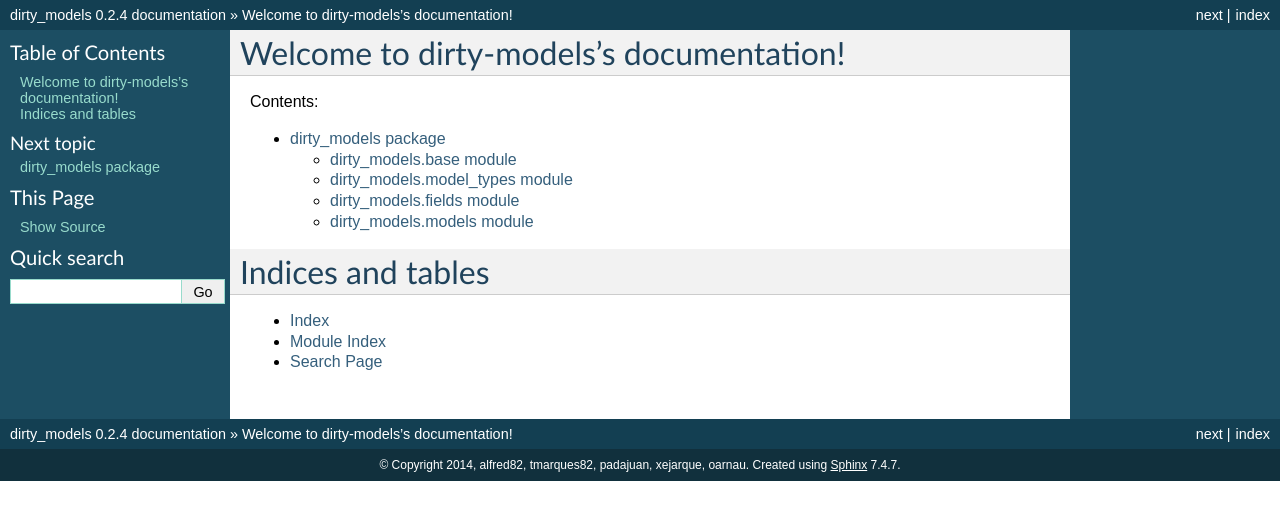
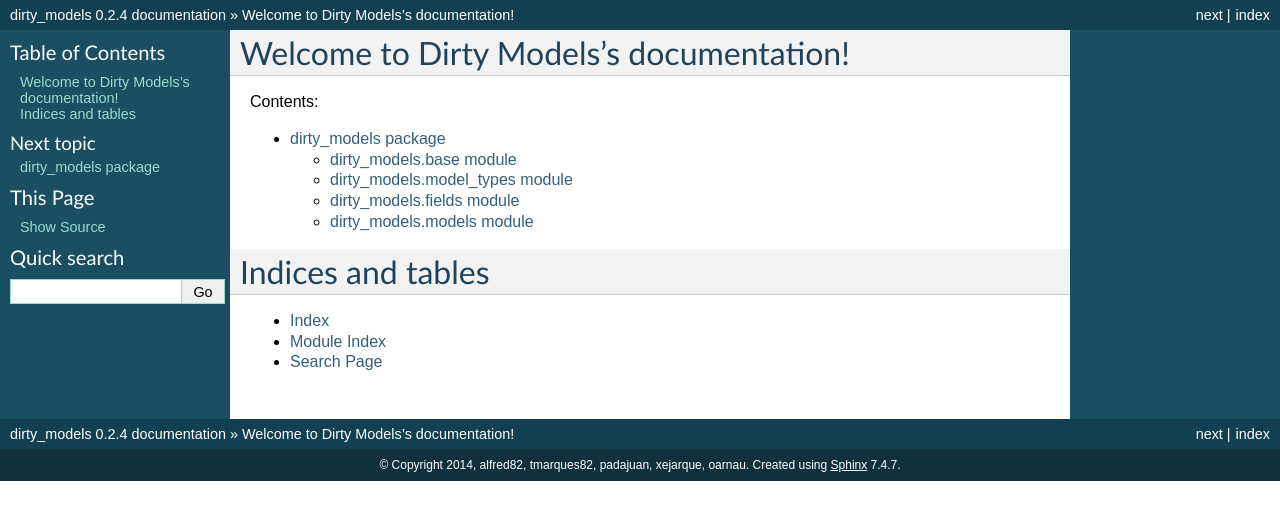
Before and after one commit to alfred82santa/dirty-models, a Sphinx documentation site: the page built from docs/index.rst, in a window 1280 px wide. Shown: the top 520 px of the page. Built offline with Sphinx 7.4.7, drawn with Linux system fonts in a browser that asks for light colours.

```diff
--- a/docs/index.rst
+++ b/docs/index.rst
@@ -3,7 +3,7 @@
    You can adapt this file completely to your liking, but it should at least
    contain the root `toctree` directive.
 
-Welcome to dirty-models's documentation!
+Welcome to Dirty Models's documentation!
 ========================================
 
 Contents:
```
